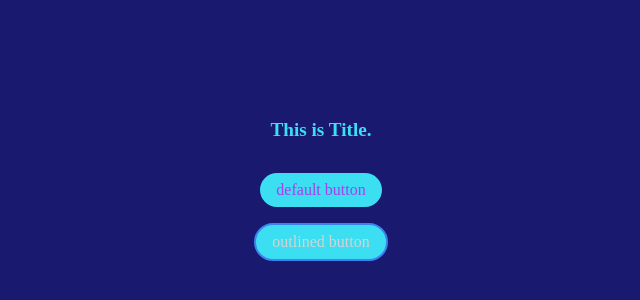
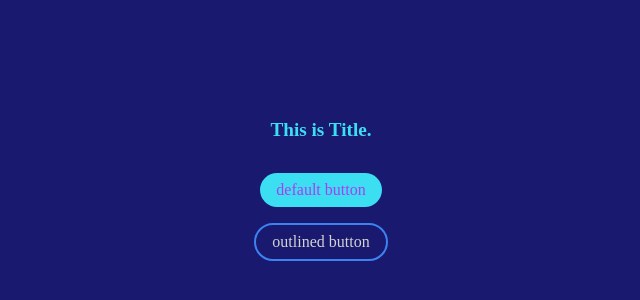
Before and after one commit to haruyuki-16278/alpinejs-sandbox, a plain HTML site: page public/content-center.html in a window 1280 px wide. Shown: the part 226-526 px from the top of the page, without its empty margins (319-959 px from the left). Drawn offline with nearby package versions, Linux system fonts and the light colour scheme.

Commit message:
cssでbackground-colorにnoneを指定しても意味ないので修正

```diff
--- a/public/content-center.html
+++ b/public/content-center.html
@@ -41,7 +41,7 @@
       .button.outlined {
         border: 2px solid var(--color-secondary);
         color: var(--color-text);
-        background-color: none;
+        background-color: initial;
       }
 
       .background {
```
